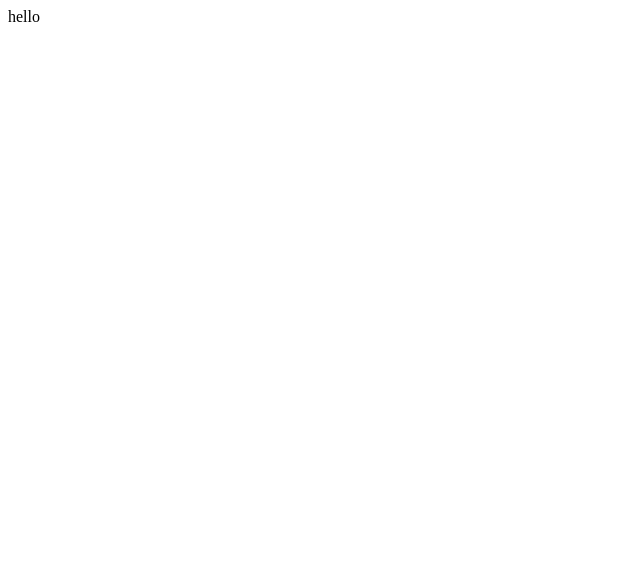
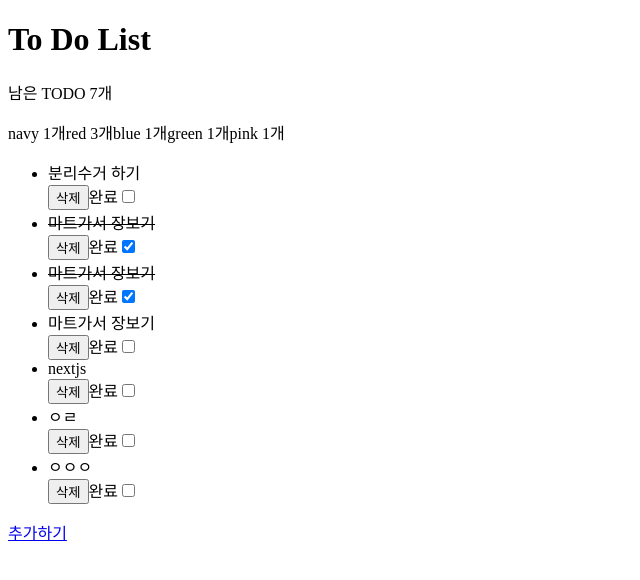
Before and after one commit to songji1165/nextjs-todo, a Next.js app: page / in a window 1280 px wide. Shown: the top 580 px of the page, without its empty margins (0-640 px from the left). Built offline with nearby package versions, Linux system fonts and the light colour scheme.

Commit message:
todoList 기능 구현 추가

```diff
--- a/data/todos.json
+++ b/data/todos.json
@@ -1,8 +1 @@
-[
-  {"id": 1, "text": "javascript", "color": "red", "checked": false},
-  {"id": 2, "text": "typescript", "color": "orange", "checked": false},
-  {"id": 3, "text": "reactjs", "color": "yellow", "checked": true},
-  {"id": 4, "text": "nextjs", "color": "green", "checked": true},
-  {"id": 5, "text": "expressjs", "color": "blue", "checked": true},
-  {"id": 6, "text": "vuejs", "color": "navy", "checked": false}
-]
+[{"id":6,"text":"분리수거 하기","color":"navy","checked":false},{"id":7,"text":"마트가서 장보기","color":"red","checked":true},{"id":8,"text":"마트가서 장보기","color":"red","checked":true},{"id":9,"text":"마트가서 장보기","color":"blue","checked":false},{"text":"nextjs","color":"green","id":10,"checked":false},{"text":"ㅇㄹ","color":"pink","id":11,"checked":false},{"text":"ㅇㅇㅇ","color":"red","id":12,"checked":false}]
--- a/package.json
+++ b/package.json
@@ -11,10 +11,12 @@
   "author": "",
   "license": "ISC",
   "dependencies": {
+    "@types/styled-components": "^5.1.24",
     "axios": "^0.26.0",
     "next": "^12.1.0",
     "react": "^17.0.2",
-    "react-dom": "^17.0.2"
+    "react-dom": "^17.0.2",
+    "styled-components": "^5.3.3"
   },
   "devDependencies": {
     "@types/node": "^17.0.21",
--- /dev/null
+++ b/pages/_app.tsx
@@ -0,0 +1,26 @@
+import {AppProps} from "next/app";
+import Link from "next/link";
+import React from "react";
+import {useRouter} from "next/router";
+
+
+export default function TODOAPP({Component, pageProps}: AppProps) {
+    const router = useRouter()
+
+    const {pathname} = router
+    return <div>
+        <h1>To Do List</h1>
+        <div>
+            <Component {...pageProps} />
+        </div>
+        <div>
+            {pathname === "/" && (<Link href={"/todo/add"}>
+                <a>추가하기</a>
+            </Link>)}
+            {pathname === "/todo/add" && (
+                <Link href={"/"}>
+                    <a>돌아가기</a>
+                </Link>)}
+        </div>
+    </div>
+}
--- /dev/null
+++ b/pages/api/todo/add.ts
@@ -0,0 +1,37 @@
+import {NextApiRequest, NextApiResponse} from "next";
+import * as fs from "fs";
+
+export default async (req: NextApiRequest, res: NextApiResponse) => {
+    try {
+        if (req.method === 'POST') {
+            console.log("BODY",req.body);
+            await new Promise<TodoType[]>((resolve, reject) => {
+                fs.readFile("data/todos.json", (err, data) => {
+                    if (err) {
+                        return reject(err.message)
+                    }
+                    const todosData = data.toString()
+                    if (!todosData) {
+                        return resolve([])
+                    }
+                    const todos = JSON.parse(data.toString());
+                    console.log("기존 투두스 ", todos);
+                    const newId = todos[todos.length-1].id +1
+                    const newTodos = [...todos, {...req.body.todo, id:newId, checked: false}]
+console.log("NEW !! ", newTodos);
+
+                    // return resolve(todos)
+                    fs.writeFileSync('data/todos.json', JSON.stringify(newTodos));
+                    return resolve(newTodos)
+                })
+            })
+            res.statusCode = 200
+            return res.send('성공했습니다.')
+        }
+    } catch (e) {
+        console.log(e);
+        return res.status(500).send(e)
+    }
+
+    return res.status(405).end()
+}
--- a/pages/api/todos.ts
+++ b/pages/api/todos.ts
@@ -14,10 +14,12 @@ export default async (req: NextApiRequest, res: NextApiResponse) => {
                     if (!todosData) {
                         return resolve([])
                     }
-                    const todos = JSON.parse(data.toString())
+                    const todos = JSON.parse(data.toString());
+                    console.log(" GET JSON : ", todos);
                     return resolve(todos)
                 })
             })
+            console.log("GET Result", todos);
             res.statusCode = 200
             return res.send(todos)
         }
--- a/pages/index.tsx
+++ b/pages/index.tsx
@@ -1,5 +1,5 @@
 // @ts-ignore
-import React from "react";
+import React, {useEffect, useState} from "react";
 import {GetServerSideProps, NextPage} from "next";
 import axios from "../lib/api";
 
@@ -10,22 +10,99 @@ interface IProps {
 const index: NextPage<IProps> = ({todos}) => {
     console.log(todos);
     console.log("클라이언트 ", process.env.NEXT_PUBLIC_API_URL);
-    return <div>hello</div>
+
+    const [todoList, setTodoList] = useState(todos);
+    const [colorsInfo, setColorsInfo] = useState(getColorsInfo(todoList));
+
+    useEffect(() => {
+        console.log("USEEFFECT", todoList);
+        setColorsInfo(getColorsInfo(todoList));
+        console.log(colorsInfo);
+    }, [todoList])
+
+    function getColorsInfo(todos: any) {
+        console.log('colorsInfo ,', todos);
+        const colors = todos.reduce((acc: any, current: any) => {
+            if (acc.findIndex((color: any) => color === current.color) === -1) {
+                acc.push(current.color)
+            }
+            return acc
+        }, []);
+        const colorsInfo = Object.fromEntries(colors.map(color => [color, 0]));
+        todos.forEach(todo => {
+            const {color} = todo;
+            const isColor = colors.find(item => item === color)
+            isColor && colorsInfo[color]++
+        })
+        return colorsInfo
+    }
+
+
+    function deleteTodo(todoId){
+        setTodoList(todoList.filter((todo, idx)=> todo.id !== todoId))
+    }
+
+    function checkedTodo(todoId){
+        setTodoList(todoList.map((todo, idx) => {
+            const checked = !todo.checked
+            if(todo.id === todoId){
+                return {...todo, checked}
+            }
+            return todo
+        }))
+    }
+
+    return <>
+
+        <div>
+            <p>남은 TODO {todoList.length}개</p>
+            <div>
+                {
+                    Object.keys(colorsInfo).map((color, idx) => (
+                        <span key={`color${idx}`}>{color} {colorsInfo[color]}개</span>
+                    ))
+                }
+            </div>
+        </div>
+        <div>
+            <ul>
+                {
+                    todoList.map((todo, idx)=>{
+                        const {id, checked} = todo;
+                        const successId = `success${id}`;
+                        const successTodoStyle = checked ? {"textDecoration" : "line-through"} : {"textDecoration" : "none"}
+                        return (
+                            <li key={`todo${idx}`}>
+                                <span style={successTodoStyle}>{todo.text}</span>
+                                <div>
+                                    <button onClick={()=>deleteTodo(id)}>삭제</button>
+                                    <label htmlFor={successId}>완료</label>
+                                    <input type="checkbox" id={successId} className="successTodo" checked={checked}
+                                        onChange={()=>checkedTodo(id)}
+                                    />
+                                </div>
+                            </li>
+                        )
+                    })
+                }
+            </ul>
+        </div>
+    </>
 }
 
 export const getServerSideProps: GetServerSideProps = async () => {
-    try{
+    try {
         console.log("서버 ", process.env);
 
         const res = await axios.get<TodoType[]>('api/todos')
         console.log(res);
-        if(res && res.status === 200 && res.data){
+        if (res && res.status === 200 && res.data) {
             return {props: {todos: res.data}}
         }
-    }catch (e){
+    } catch (e) {
         console.log(e);
     }
-    return  {props: {todos: []}}
+    return {props: {todos: []}}
 }
 
 export default index
```
Also changed, not shown: pages/todo/add.tsx (added, +40 -0 lines), 1 other file (tests, documents, lock files or other folders).
